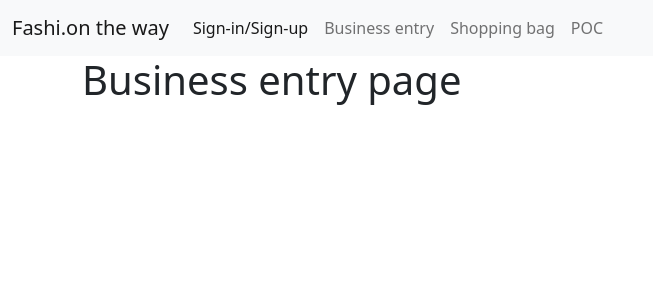
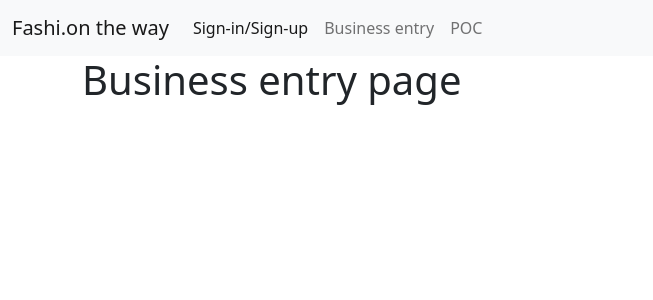
Before and after one commit to SapirCardona/Final-project, a Flask app: page /Business_entry in a window 1280 px wide. Shown: the top 300 px of the page, without its empty margins (0-653 px from the left). Run offline with Flask 2, Linux system fonts and the light colour scheme.

Commit message:
url for tags

```diff
--- a/Templates/Base.html
+++ b/Templates/Base.html
@@ -24,11 +24,7 @@
           <a class="nav-link active" aria-current="page" href="{{ url_for('sign') }}">Sign-in/Sign-up</a>
         </li>
         <li class="nav-item">
-          <a class="nav-link" href="{{ url_for('business_entry') }}}">Business entry</a>
-        </li>
-                <li class="nav-item">
-          <a class="nav-link" href="{{ url_for('shopping_bag') }}">Shopping bag</a>
-        </li>
+          <a class="nav-link" href="{{ url_for('business_entry') }}">Business entry</a>
         </li>
                 <li class="nav-item">
           <a class="nav-link" href="{{ url_for('poc') }}">POC</a>
```
